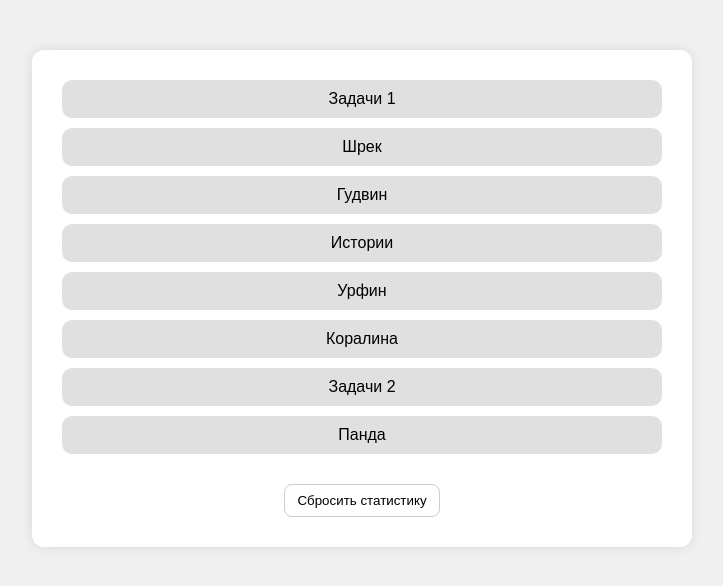
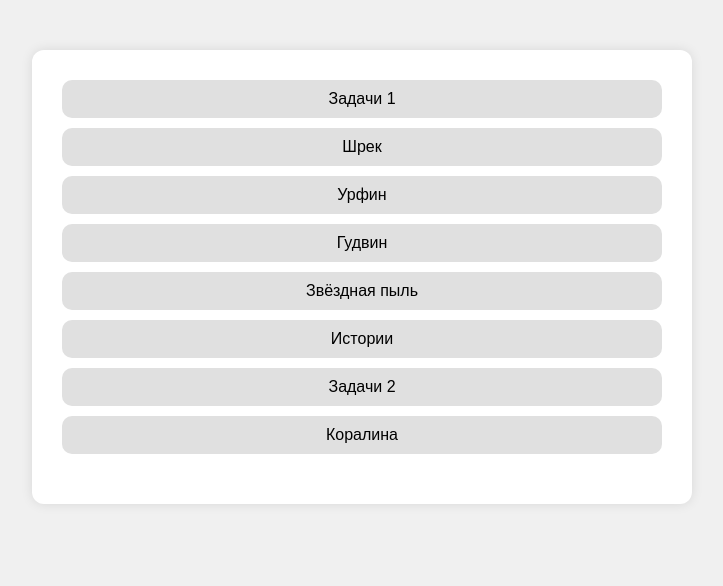
Before and after one commit to autizm6kola-art/rumpel, a React (Create React App) app: page / in a window 1280 px wide. Shown: the top 586 px of the page, without its empty margins (278-1001 px from the left). Built offline with nearby package versions, Linux system fonts and the light colour scheme.

Commit message:
Добавила Звёздную пыль и убрала кнопку сброса

```diff
--- a/src/App.js
+++ b/src/App.js
@@ -55,7 +55,7 @@ function App() {
       </div>
 
       </div>
-      <div>
+      {/* <div>
         <button
           className="reset"
           onClick={() => {
@@ -67,7 +67,7 @@ function App() {
         >
           Сбросить статистику
         </button>
-      </div>
+      </div> */}
     </div>
   );
 }
--- a/src/modules.js
+++ b/src/modules.js
@@ -1,11 +1,24 @@
 // src/modules.js
+// export const modules = [
+//   { id: 1, name: "Задачи 1", url: "https://autizm6kola-art.github.io/math_2/" },
+//   { id: 2, name: "Шрек", url: "https://autizm6kola-art.github.io/shrek1/" },
+//   { id: 3, name: "Гудвин", url: "https://autizm6kola-art.github.io/gudvin/" },
+//   { id: 4, name: "Истории", url: "https://autizm6kola-art.github.io/istorii/" },
+//   { id: 5, name: "Урфин", url: "https://autizm6kola-art.github.io/urfinTRI/" },
+//   { id: 6, name: "Коралина", url: "https://autizm6kola-art.github.io/coralina/" },
+//   { id: 7, name: "Задачи 2", url: "https://autizm6kola-art.github.io/math_1/" },
+//   { id: 8, name: "Звёздная пыль", url: "https://autizm6kola-art.github.io/z-pil/" },
+// ];
+
 export const modules = [
   { id: 1, name: "Задачи 1", url: "https://autizm6kola-art.github.io/math_2/" },
   { id: 2, name: "Шрек", url: "https://autizm6kola-art.github.io/shrek1/" },
-  { id: 3, name: "Гудвин", url: "https://autizm6kola-art.github.io/gudvin/" },
-  { id: 4, name: "Истории", url: "https://autizm6kola-art.github.io/istorii/" },
-  { id: 5, name: "Урфин", url: "https://autizm6kola-art.github.io/urfinTRI/" },
-  { id: 6, name: "Коралина", url: "https://autizm6kola-art.github.io/coralina/" },
+  { id: 3, name: "Урфин", url: "https://autizm6kola-art.github.io/urfinTRI/" },
+  { id: 4, name: "Гудвин", url: "https://autizm6kola-art.github.io/gudvin/" },
+  { id: 5, name: "Звёздная пыль", url: "https://autizm6kola-art.github.io/z-pil/" },
+  { id: 6, name: "Истории", url: "https://autizm6kola-art.github.io/istorii/" },
   { id: 7, name: "Задачи 2", url: "https://autizm6kola-art.github.io/math_1/" },
-  { id: 8, name: "Панда", url: "https://autizm6kola-art.github.io/panda/" },
+  { id: 8, name: "Коралина", url: "https://autizm6kola-art.github.io/coralina/" },
+
+
 ];
```
